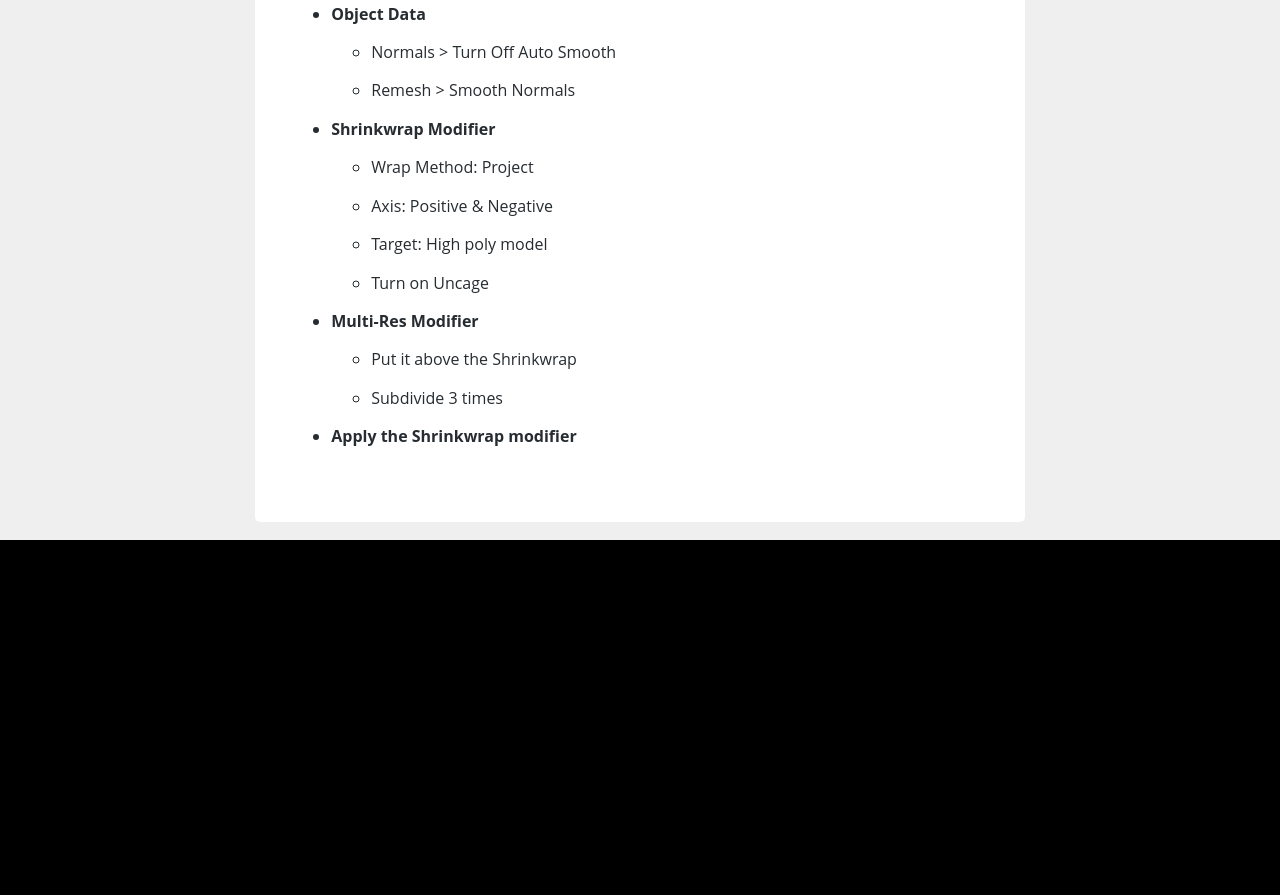
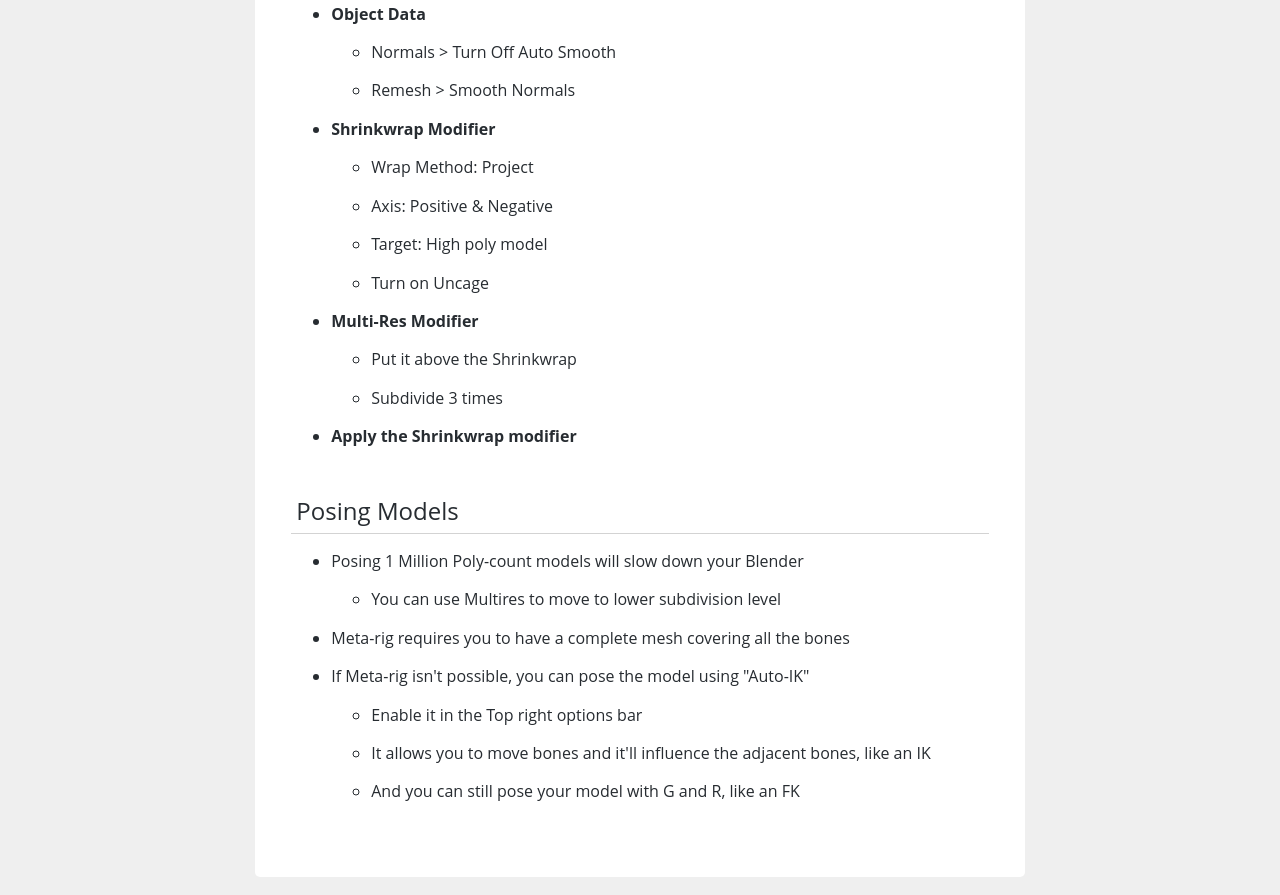
Before and after one commit to Seabagel/Eleventy-Portfolio-Main, an Eleventy site: page src/posts/wiki/blender/sculpting.md in a window 1280 px wide. Shown: the part 1539-2434 px from the top of the page. Before the commit the page ends 2079 px from the top, so only its background shows below. Built offline with nearby package versions, Linux system fonts and the light colour scheme; Eleventy itself is replaced by a stand-in of ours; files that its build step writes are made by us from their sources; what eleventy-sass would draw is missing.

Commit message:
[Blender] Added tips for Posing

```diff
--- a/src/posts/wiki/blender/sculpting.md
+++ b/src/posts/wiki/blender/sculpting.md
@@ -49,3 +49,13 @@ tags: Blender
   - Put it above the Shrinkwrap
   - Subdivide 3 times
 - **Apply the Shrinkwrap modifier**
+
+
+## Posing Models
+- Posing 1 Million Poly-count models will slow down your Blender
+  - You can use Multires to move to lower subdivision level
+- Meta-rig requires you to have a complete mesh covering all the bones
+- If Meta-rig isn't possible, you can pose the model using "Auto-IK"
+  - Enable it in the Top right options bar
+  - It allows you to move bones and it'll influence the adjacent bones, like an IK
+  - And you can still pose your model with G and R, like an FK
```
Also changed, not shown: src/posts/wiki/blender/game-modelling.md (+2 -0 lines).
